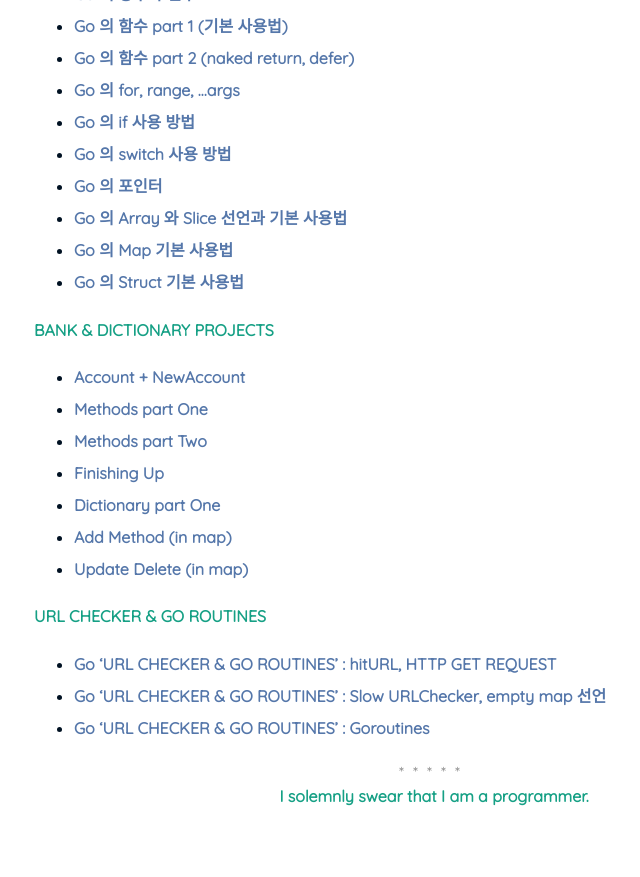
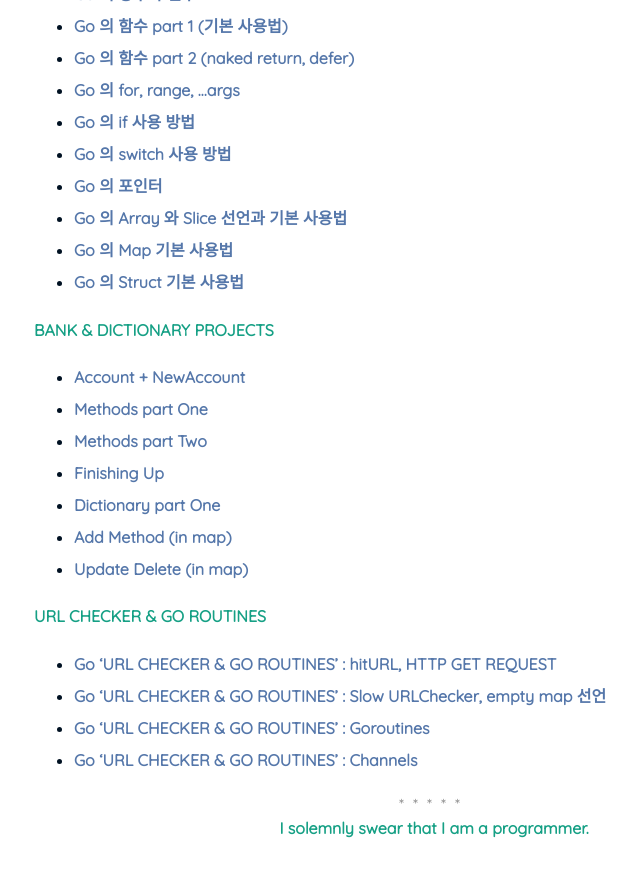
Before and after one commit to nimkoes/portfolio, a Jekyll site: the page built from _posts/2021-05-15-Go-Language-Study.md, in a window 1280 px wide and 900 px high, scrolled down 1334 px. Shown: the top 877 px of the window, without its empty margins (206-846 px from the left). Built offline with Jekyll 4.4.1, drawn with Linux system fonts in a browser that asks for light colours.

Commit message:
'Go 'URL CHECKER & GO ROUTINES' : Channels' 학습 내용 추가

```diff
--- a/_posts/2021-05-15-Go-Language-Study.md
+++ b/_posts/2021-05-15-Go-Language-Study.md
@@ -58,6 +58,7 @@ author: "nimkoes"
 - [Go 'URL CHECKER & GO ROUTINES' : hitURL, HTTP GET REQUEST][link_blog_020]
 - [Go 'URL CHECKER & GO ROUTINES' : Slow URLChecker, empty map 선언][link_blog_021]
 - [Go 'URL CHECKER & GO ROUTINES' : Goroutines][link_blog_022]
+- [Go 'URL CHECKER & GO ROUTINES' : Channels][link_blog_023]
 
 
 
```
Also changed, not shown: other parts of _posts/2021-05-15-Go-Language-Study.md (+1 -0 lines).
